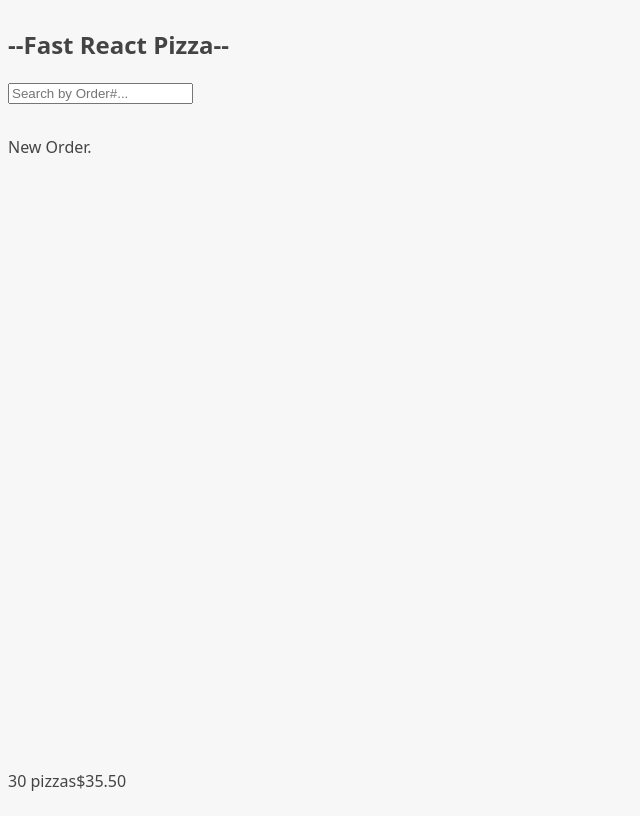
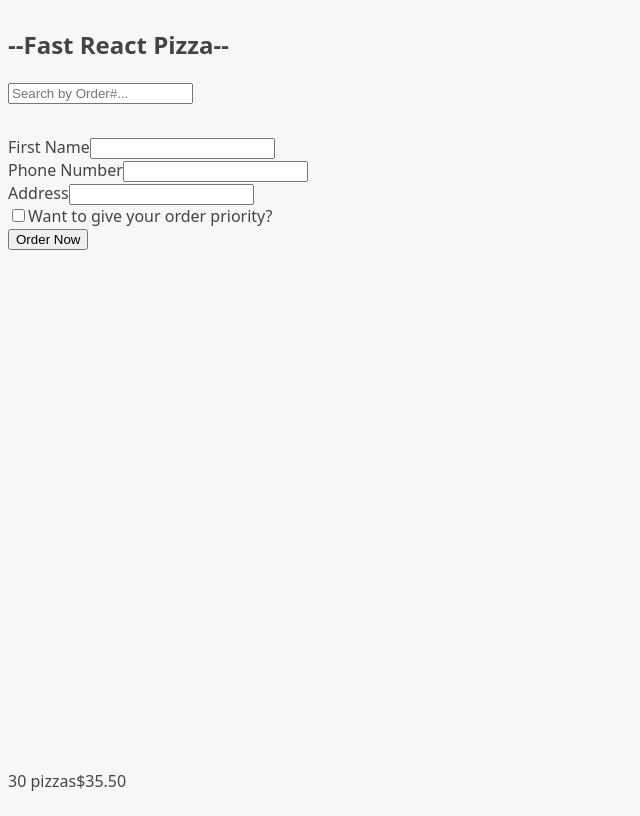
Before and after one commit to shivPosted/fast-react-pizza, a React (Vite) app: page /order/new in a window 1280 px wide. Shown: the whole page, without its empty margins (0-640 px from the left). Built offline with nearby package versions, Linux system fonts and the light colour scheme.

Commit message:
using react-router's action to handle the form data

```diff
--- a/src/App.jsx
+++ b/src/App.jsx
@@ -2,7 +2,7 @@ import { createBrowserRouter, RouterProvider } from "react-router-dom";
 import Home from "./ui/Home";
 import Menu from "./features/menu/Menu";
 import { menuLoader } from "./features/menu/Menu";
-import Createorder from "./features/order/Createorder";
+import Createorder, { orderAction } from "./features/order/Createorder";
 import Order, { orderLoader } from "./features/order/Order";
 import Applayout from "./ui/Applayout";
 import Cart from "./features/cart/Cart";
@@ -30,6 +30,7 @@ const router = createBrowserRouter([
       {
         path: "/order/new",
         element: <Createorder />,
+        action: orderAction,
       },
       {
         path: "/order/:orderId",
--- a/src/features/order/Createorder.jsx
+++ b/src/features/order/Createorder.jsx
@@ -1,4 +1,70 @@
+import { Form, useActionData } from "react-router-dom";
+
+// https://uibakery.io/regex-library/phone-number
+const isValidPhone = (str) =>
+  /^\+?\d{1,4}?[-.\s]?\(?\d{1,3}?\)?[-.\s]?\d{1,4}[-.\s]?\d{1,4}[-.\s]?\d{1,9}$/.test(
+    //test method on regexexpression returns a boolean by checking the passesd string
+    str,
+  );
+const fakeCart = [
+  {
+    pizzaId: 12,
+    name: "Mediterranean",
+    quantity: 2,
+    unitPrice: 16,
+    totalPrice: 32,
+  },
+  {
+    pizzaId: 6,
+    name: "Vegetale",
+    quantity: 1,
+    unitPrice: 13,
+    totalPrice: 13,
+  },
+  {
+    pizzaId: 11,
+    name: "Spinach and Mushroom",
+    quantity: 1,
+    unitPrice: 15,
+    totalPrice: 15,
+  },
+];
+
 function Createorder() {
-  return <div>New Order.</div>;
+  const data = useActionData();
+  const cart = fakeCart;
+
+  console.log(data);
+  return (
+    <Form method="post">
+      <div>
+        <label htmlFor="name">First Name</label>
+        <input name="name" type="text" id="name" required />
+      </div>
+      <div>
+        <label htmlFor="phone">Phone Number</label>
+        <input name="phone" type="tel" id="phone" required />
+      </div>
+      <div>
+        <label htmlFor="address">Address</label>
+        <input name="address" type="text" id="address" required />
+      </div>
+      <div>
+        <input name="priority" type="checkbox" id="priority" />
+        <label htmlFor="priority">Want to give your order priority?</label>
+      </div>
+
+      <input type="hidden" name="cart" value={JSON.stringify(cart)} />
+      <button>Order Now</button>
+    </Form>
+  );
 }
+
+async function orderAction({ request }) {
+  const formData = await request.formData();
+  const data = Object.fromEntries(formData); //formData returns an entry that needs to be converted to object that mekes it easier to work with it
+  return data;
+}
+
+export { orderAction };
 export default Createorder;
```
